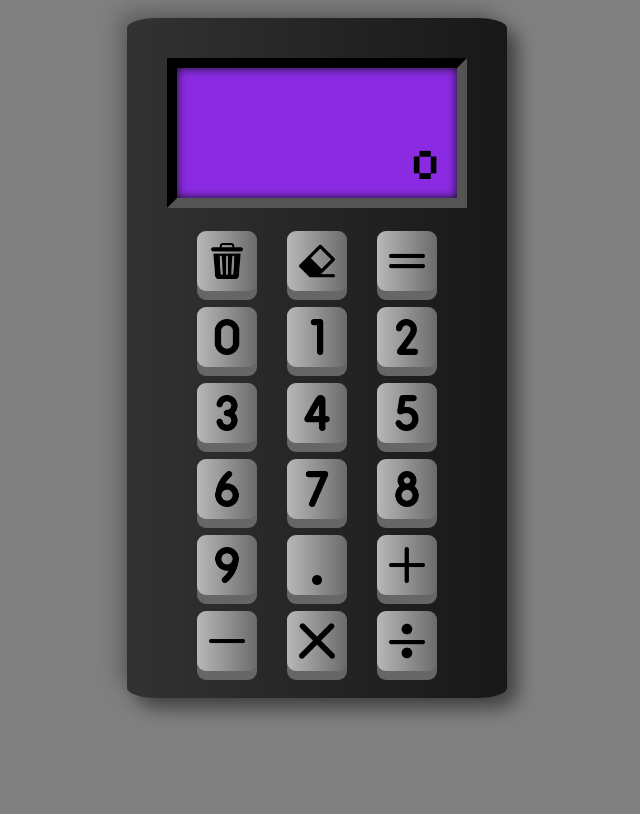
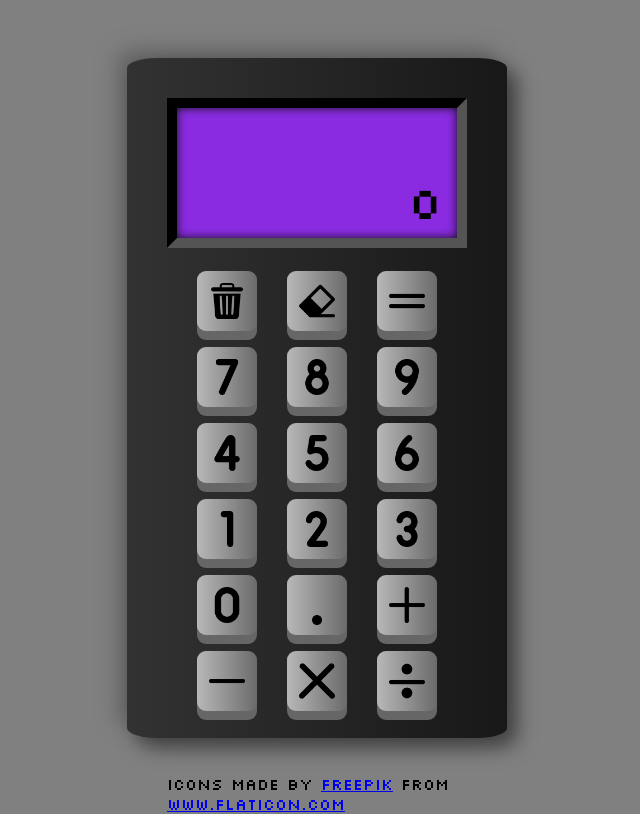
Before and after one commit to RobertLRollins/calculator, a plain HTML site: page index.html in a window 1280 px wide. Shown: the whole page, without its empty margins (323-963 px from the left). Drawn offline with Linux system fonts and the light colour scheme.

Commit message:
Reorder number buttons

```diff
--- a/index.html
+++ b/index.html
@@ -7,11 +7,12 @@
     <link rel="preconnect" href="https://fonts.googleapis.com">
     <link rel="preconnect" href="https://fonts.gstatic.com" crossorigin>
     <link href="https://fonts.googleapis.com/css2?family=Silkscreen&display=swap" rel="stylesheet">
-    <!--<script src="https://cdnjs.cloudflare.com/ajax/libs/mathjs/9.4.4/math.min.js"></script>-->
     <link rel="stylesheet" href="style.css" />
     <title>Calculator</title>
 </head>
 <body>
+    <br>
+    <br>
     <div class="calculator">
         <div class="display" id="display">
             <span id="topOutput"></span>
@@ -21,22 +22,28 @@
             <input class="button" id="clear" type="image" alt="clear" src="images/bin.png"></input>
             <input class="button" id="delete" type="image" alt="delete" src="images/eraser.png"></input>
             <input class="button" id="equal" type="image" alt="=" src="images/equal.png"></input>
-            <input class="button" id="zero" type="image" alt="0" src="images/zero.png"></input>
+            <input class="button" id="seven" type="image" alt="7" src="images/seven.png"></input>
+            <input class="button" id="eight" type="image" alt="8" src="images/eight.png"></input>
+            <input class="button" id="nine" type="image" alt="9" src="images/nine.png"></input>
+            <input class="button" id="four" type="image" alt="4" src="images/four.png"></input>
+            <input class="button" id="five" type="image" alt="5" src="images/five.png"></input>
+            <input class="button" id="six" type="image" alt="6" src="images/six.png"></input>
             <input class="button" id="one" type="image" alt="1" src="images/one.png"></input>
             <input class="button" id="two" type="image" alt="2" src="images/two.png"></input>
             <input class="button" id="three" type="image" alt="3" src="images/three.png"></input>
-            <input class="button" id="four" type="image" alt="4" src="images/four.png"></input>
-            <input class="button" id="five" type="image" alt="5" src="images/five.png"></input>
-            <input class="button" id="six" type="image" alt="6" src="images/six.png"></input>
-            <input class="button" id="seven" type="image" alt="7" src="images/seven.png"></input>
-            <input class="button" id="eight" type="image" alt="8" src="images/eight.png"></input>
-            <input class="button" id="nine" type="image" alt="9" src="images/nine.png"></input>
+            <input class="button" id="zero" type="image" alt="0" src="images/zero.png"></input>
             <input class="button" id="decimal" type="image" alt="." src="images/decimal.png"></input>
             <input class="button" id="plus" type="image" alt="+" src="images/plus.png"></input>
             <input class="button" id="minus" type="image" alt="-" src="images/minus.png"></input>
             <input class="button" id="multiply" type="image" alt="*" src="images/multiply.png"></input>
             <input class="button" id="divide" type="image" alt="/" src="images/divide.png"></input>
         </div>
+        <br>
+        <br>
+        <div>
+            Icons made by <a href="https://www.flaticon.com/authors/freepik" title="Freepik">Freepik</a>
+             from <a href="https://www.flaticon.com/" title="Flaticon">www.flaticon.com</a>
+        </div>
     </div>
 </body>
 </html>
```
